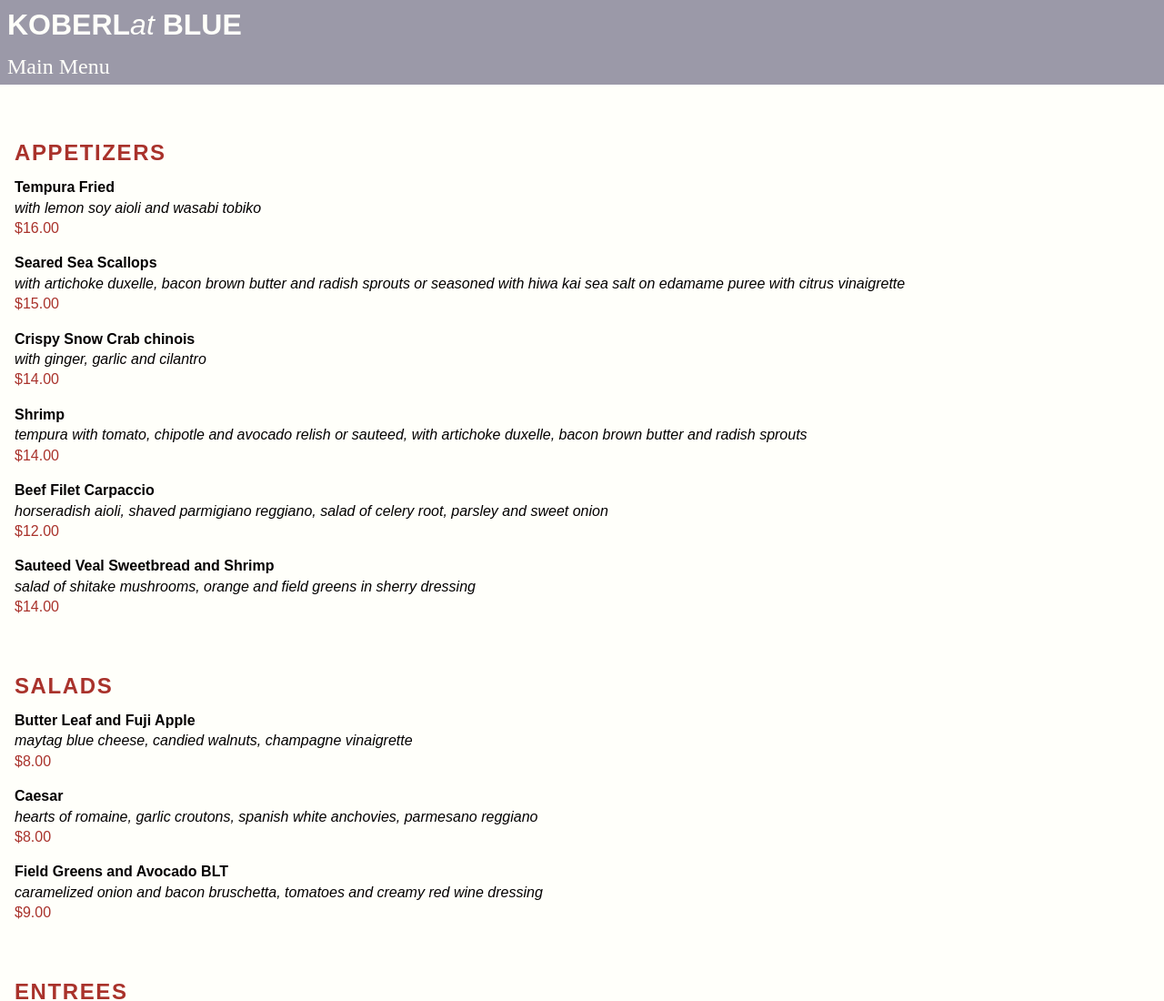
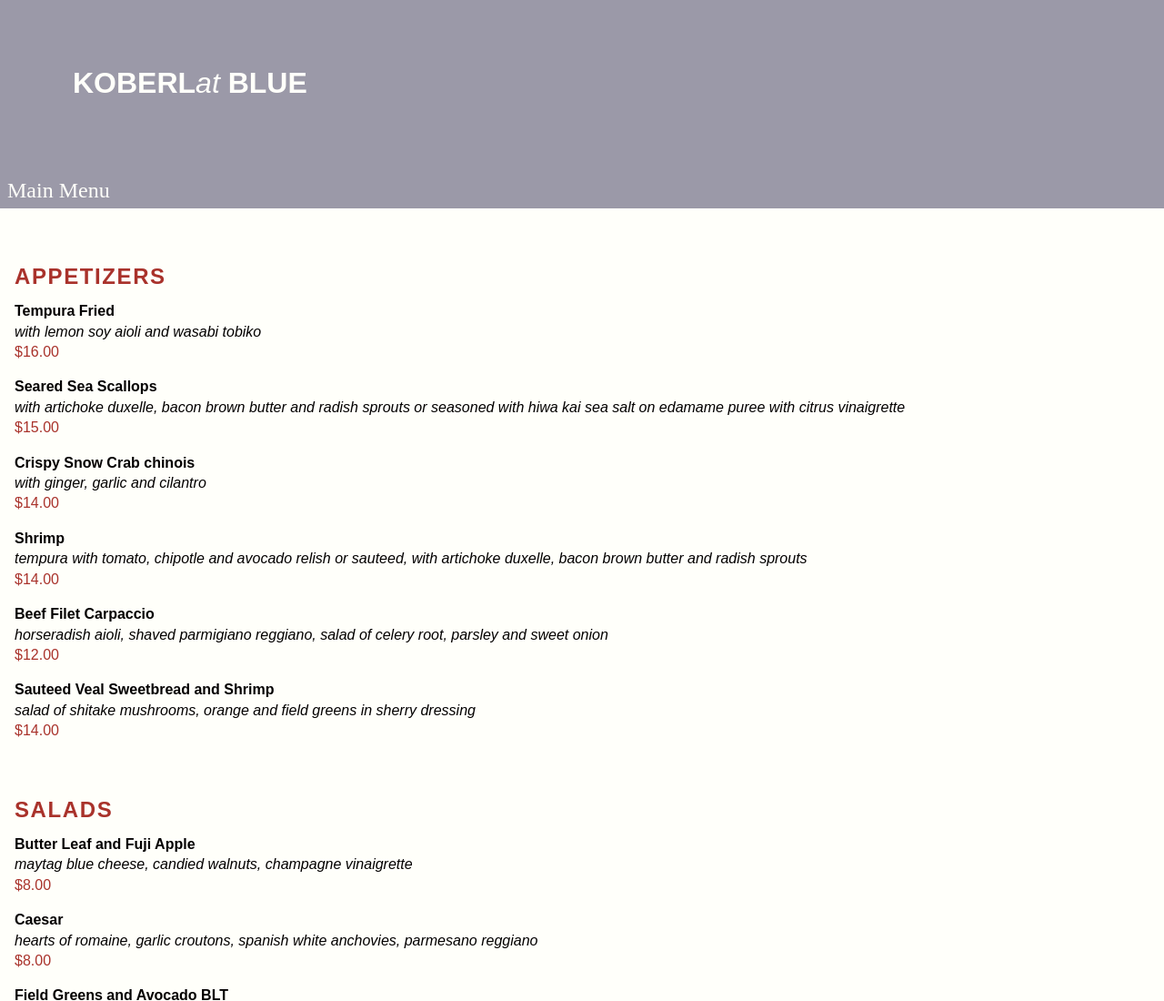
Before and after one commit to grc-maranta/grc-maranta, a plain HTML site: page grc338/restaurantmenu/index.html in a window 1280 px wide. Shown: the top 1100 px of the page at 91% size. Drawn offline with Linux system fonts and the light colour scheme.

Commit message:
Update style.css

```diff
--- a/grc338/restaurantmenu/style.css
+++ b/grc338/restaurantmenu/style.css
@@ -13,7 +13,7 @@
 	background-color: rgb(155, 153, 168);
 	color: rgb(255,255,250); /* Same as body background. */
 	font-size: 2em;
-	padding: 1rem .5rem .5rem; /* You want three values. */
+	padding: 5rem 5rem 5rem; /* You want three values. */
 	font-weight: 700;
 	text-transform: uppercase;
 }
```
